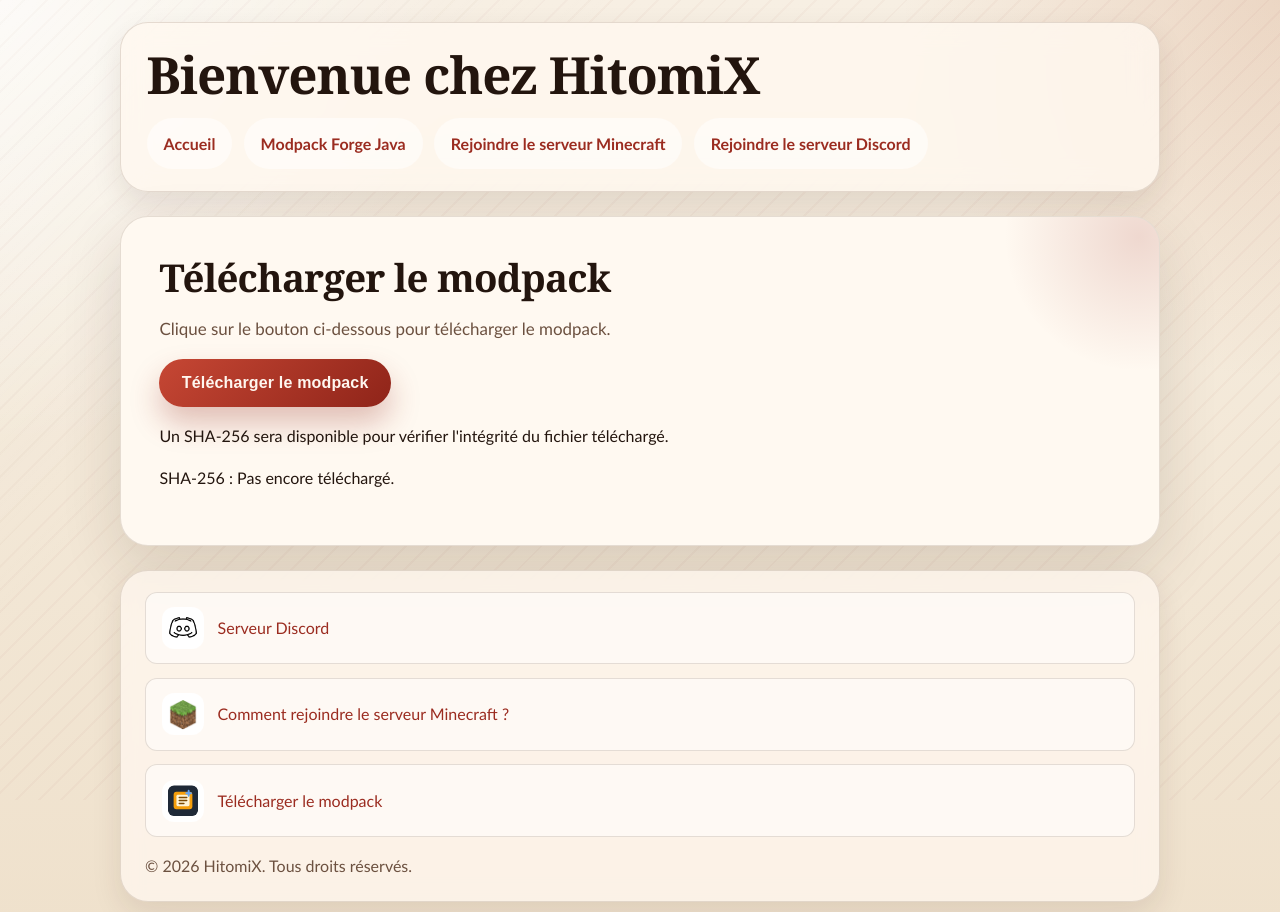
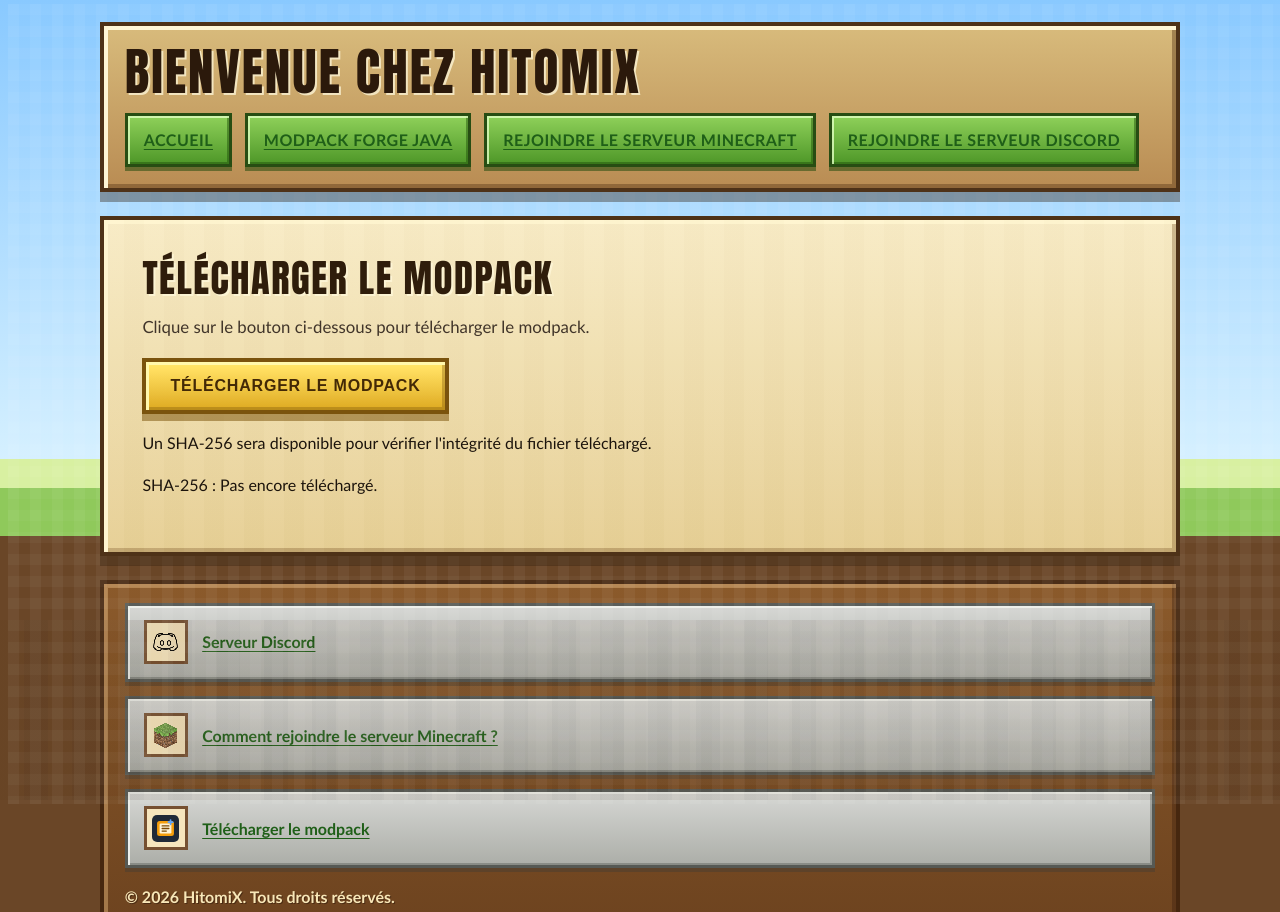
Before and after one commit to Pires-Alexis/hitomix, a plain HTML site: page frontend/pages/modpack.html in a window 1280 px wide. Shown: the top 912 px of the page. Drawn offline with Linux system fonts and the light colour scheme.

Commit message:
style: add minecraft theme and frontend animations

```diff
--- a/frontend/index.css
+++ b/frontend/index.css
@@ -1,21 +1,24 @@
 :root {
-    --bg-top: #f7efe3;
-    --bg-bottom: #efe1cc;
-    --surface: rgba(255, 248, 240, 0.82);
-    --surface-strong: #fff9f1;
-    --surface-soft: rgba(113, 78, 48, 0.1);
-    --text: #23150e;
-    --muted: #6c5140;
-    --accent: #9b2c20;
-    --accent-strong: #7a1e16;
-    --accent-soft: rgba(155, 44, 32, 0.14);
-    --border: rgba(76, 44, 25, 0.14);
-    --shadow: 0 22px 60px rgba(56, 33, 18, 0.14);
-    --shadow-soft: 0 12px 30px rgba(56, 33, 18, 0.1);
-    --radius-xl: 28px;
-    --radius-lg: 18px;
-    --radius-md: 12px;
-    --content-width: 1040px;
+    --sky-top: #89c9ff;
+    --sky-bottom: #d5f0ff;
+    --grass: #63b33d;
+    --grass-dark: #3f8125;
+    --dirt: #8b5a2b;
+    --dirt-dark: #5f3817;
+    --stone: #c6c8c6;
+    --stone-dark: #7a7d78;
+    --wood: #b8824a;
+    --wood-dark: #6f4724;
+    --gold: #f6d04d;
+    --gold-dark: #a16f12;
+    --text: #1c140c;
+    --text-soft: #41352a;
+    --surface: #f2e2b5;
+    --surface-soft: #e2c98f;
+    --panel-shadow: 0 10px 0 rgba(53, 33, 15, 0.38);
+    --pixel-border-light: #fff6d6;
+    --pixel-border-dark: #4e3218;
+    --content-width: 1080px;
 }
 
 *,
@@ -34,12 +37,11 @@
     display: flex;
     flex-direction: column;
     color: var(--text);
-    font-family: "Trebuchet MS", "Avenir Next", "Segoe UI", sans-serif;
+    font-family: "Trebuchet MS", "Verdana", sans-serif;
     line-height: 1.6;
     background:
-        radial-gradient(circle at top left, rgba(255, 255, 255, 0.72), transparent 28%),
-        radial-gradient(circle at top right, rgba(184, 102, 54, 0.18), transparent 24%),
-        linear-gradient(180deg, var(--bg-top), var(--bg-bottom));
+        linear-gradient(180deg, var(--sky-top) 0%, var(--sky-bottom) 48%, #d8f0a1 48%, #d8f0a1 51%, #8fc95b 51%, #8fc95b 56%, #6a4627 56%, #6a4627 100%);
+    overflow-x: hidden;
 }
 
 body::before {
@@ -47,16 +49,27 @@
     position: fixed;
     inset: 0;
     pointer-events: none;
+    opacity: 0.35;
     background:
-        linear-gradient(135deg, rgba(255, 255, 255, 0.2), transparent 30%),
+        linear-gradient(90deg, rgba(255, 255, 255, 0.14) 50%, transparent 50%),
+        linear-gradient(rgba(255, 255, 255, 0.1) 50%, transparent 50%);
+    background-size: 22px 22px;
+    animation: shimmer-grid 10s linear infinite;
+}
+
+body::after {
+    content: "";
+    position: fixed;
+    inset: auto 0 0 0;
+    height: 180px;
+    pointer-events: none;
+    background:
         repeating-linear-gradient(
-            135deg,
-            rgba(122, 30, 22, 0.03) 0,
-            rgba(122, 30, 22, 0.03) 2px,
-            transparent 2px,
-            transparent 16px
+            90deg,
+            rgba(85, 55, 25, 0.28) 0 24px,
+            rgba(54, 35, 16, 0.34) 24px 48px
         );
-    opacity: 0.8;
+    opacity: 0.3;
 }
 
 header,
@@ -66,44 +79,64 @@
     margin: 0 auto;
 }
 
+header,
+main,
+footer,
+section,
+button,
+code,
+header nav a,
+footer nav a {
+    image-rendering: pixelated;
+}
+
 header {
     margin-top: 1.4rem;
-    padding: 1.4rem 1.6rem;
-    border: 1px solid var(--border);
-    border-radius: var(--radius-xl);
-    background: var(--surface);
-    backdrop-filter: blur(14px);
-    box-shadow: var(--shadow-soft);
+    padding: 1.2rem 1.3rem 1.35rem;
+    position: relative;
+    background:
+        linear-gradient(180deg, #d8bb7c, #b98c53);
+    border: 4px solid var(--pixel-border-dark);
+    box-shadow:
+        inset 4px 4px 0 var(--pixel-border-light),
+        inset -4px -4px 0 rgba(87, 54, 23, 0.42),
+        var(--panel-shadow);
+    animation: rise-in 520ms steps(8, end);
 }
 
 h1,
 h2,
 h3 {
     margin: 0;
-    font-family: Georgia, "Times New Roman", serif;
-    line-height: 1.1;
-    letter-spacing: -0.02em;
+    font-family: "Impact", "Trebuchet MS", sans-serif;
+    text-transform: uppercase;
+    letter-spacing: 0.04em;
+    line-height: 1;
+    text-shadow: 2px 2px 0 rgba(255, 248, 219, 0.75);
 }
 
 h1 {
-    font-size: clamp(2.2rem, 4vw, 3.8rem);
     margin-bottom: 1rem;
+    font-size: clamp(2.2rem, 4vw, 3.6rem);
+    color: #2b190b;
 }
 
 h2 {
-    font-size: clamp(1.8rem, 3vw, 2.8rem);
     margin-bottom: 1rem;
+    font-size: clamp(1.8rem, 3vw, 2.6rem);
+    color: #2f1d0b;
 }
 
 h3 {
-    font-size: clamp(1.25rem, 2vw, 1.6rem);
     margin-bottom: 0.7rem;
+    font-size: clamp(1.15rem, 2vw, 1.45rem);
+    color: #3e260e;
 }
 
 p,
 li,
+a,
 button,
-a,
 code {
     font-size: 1rem;
 }
@@ -117,52 +150,66 @@
 header nav ul {
     display: flex;
     flex-wrap: wrap;
-    gap: 0.7rem;
+    gap: 0.8rem;
 }
 
 header nav a {
     display: inline-flex;
     align-items: center;
-    padding: 0.72rem 1rem;
-    border: 1px solid transparent;
-    border-radius: 999px;
-    color: var(--text);
-    background: rgba(255, 255, 255, 0.48);
-    font-weight: 700;
+    justify-content: center;
+    min-height: 50px;
+    padding: 0.7rem 1rem;
+    background: linear-gradient(180deg, #8fd15a, #4e9728);
+    border: 3px solid #274d13;
+    box-shadow:
+        inset 2px 2px 0 rgba(225, 255, 194, 0.8),
+        inset -2px -2px 0 rgba(27, 76, 8, 0.45),
+        0 4px 0 rgba(28, 72, 10, 0.52);
+    color: #0d2608;
+    font-weight: 800;
     text-decoration: none;
-    transition: transform 160ms ease, background-color 160ms ease, border-color 160ms ease, color 160ms ease;
+    text-transform: uppercase;
+    letter-spacing: 0.03em;
+    transition: transform 160ms steps(3, end), filter 160ms linear, box-shadow 160ms steps(3, end);
 }
 
 header nav a:hover,
 header nav a:focus-visible {
-    transform: translateY(-1px);
-    color: var(--accent-strong);
-    background: rgba(255, 255, 255, 0.9);
-    border-color: rgba(155, 44, 32, 0.18);
+    transform: translateY(-3px);
+    filter: brightness(1.05);
+    box-shadow:
+        inset 2px 2px 0 rgba(225, 255, 194, 0.92),
+        inset -2px -2px 0 rgba(27, 76, 8, 0.45),
+        0 7px 0 rgba(28, 72, 10, 0.52);
 }
 
 main {
     margin-top: 1.5rem;
     margin-bottom: 1.5rem;
-    padding: clamp(1.5rem, 3vw, 3rem);
-    border: 1px solid var(--border);
-    border-radius: var(--radius-xl);
-    background: var(--surface-strong);
-    box-shadow: var(--shadow);
+    padding: clamp(1.3rem, 3vw, 2.4rem);
     position: relative;
-    overflow: hidden;
+    background:
+        linear-gradient(180deg, #f8ebc5, #e6cf94);
+    border: 4px solid var(--pixel-border-dark);
+    box-shadow:
+        inset 4px 4px 0 #fff5cf,
+        inset -4px -4px 0 rgba(126, 91, 45, 0.35),
+        var(--panel-shadow);
+    animation: rise-in 700ms steps(10, end);
 }
 
-main::after {
+main::before {
     content: "";
     position: absolute;
-    right: -120px;
-    top: -120px;
-    width: 280px;
-    height: 280px;
-    border-radius: 50%;
-    background: radial-gradient(circle, rgba(155, 44, 32, 0.16), transparent 68%);
+    inset: 0;
     pointer-events: none;
+    background:
+        repeating-linear-gradient(
+            90deg,
+            rgba(255, 255, 255, 0.08) 0 20px,
+            rgba(0, 0, 0, 0.02) 20px 40px
+        );
+    opacity: 0.4;
 }
 
 main > * {
@@ -172,69 +219,111 @@
 
 main > p:first-of-type {
     max-width: 64ch;
-    color: var(--muted);
-    font-size: 1.06rem;
+    color: var(--text-soft);
+    font-size: 1.05rem;
 }
 
 section + section {
-    margin-top: 1.25rem;
+    margin-top: 1rem;
 }
 
 section {
-    padding: 1.25rem 1.3rem;
-    border: 1px solid var(--border);
-    border-radius: var(--radius-lg);
-    background: linear-gradient(180deg, rgba(255, 255, 255, 0.62), rgba(255, 248, 240, 0.92));
+    padding: 1.15rem 1.2rem;
+    background:
+        linear-gradient(180deg, #d6d7d4, #acafab);
+    border: 4px solid #565954;
+    box-shadow:
+        inset 3px 3px 0 #eef0eb,
+        inset -3px -3px 0 rgba(68, 71, 66, 0.34),
+        0 6px 0 rgba(56, 58, 55, 0.35);
+    transition: transform 180ms steps(3, end), box-shadow 180ms steps(3, end);
+}
+
+section:hover {
+    transform: translateY(-2px);
+    box-shadow:
+        inset 3px 3px 0 #eef0eb,
+        inset -3px -3px 0 rgba(68, 71, 66, 0.34),
+        0 8px 0 rgba(56, 58, 55, 0.35);
 }
 
 a:link,
 a:visited {
-    color: var(--accent);
+    color: #1f5f18;
+    font-weight: 700;
+    text-decoration: underline;
     text-decoration-thickness: 0.08em;
-    text-underline-offset: 0.16em;
+    text-underline-offset: 0.18em;
+    transition: color 120ms linear, text-shadow 120ms linear;
 }
 
 a:hover,
 a:focus-visible {
-    color: var(--accent-strong);
+    color: #9a5d00;
+    text-shadow: 0 0 12px rgba(246, 208, 77, 0.35);
 }
 
 button {
     appearance: none;
-    border: 0;
-    border-radius: 999px;
-    padding: 0.95rem 1.4rem;
-    background: linear-gradient(135deg, #c64734, #8f2419);
-    color: #fff7f0;
-    font-weight: 800;
-    letter-spacing: 0.01em;
+    min-height: 56px;
+    padding: 0.95rem 1.5rem;
+    border: 4px solid #76510d;
+    background:
+        linear-gradient(180deg, #ffe269, #d7a520);
+    color: #412806;
+    font-weight: 900;
+    text-transform: uppercase;
+    letter-spacing: 0.05em;
     cursor: pointer;
-    box-shadow: 0 16px 30px rgba(143, 36, 25, 0.28);
-    transition: transform 160ms ease, box-shadow 160ms ease, filter 160ms ease;
+    box-shadow:
+        inset 3px 3px 0 #fff1a7,
+        inset -3px -3px 0 rgba(119, 82, 11, 0.35),
+        0 7px 0 rgba(119, 82, 11, 0.52);
+    transition:
+        transform 160ms steps(3, end),
+        filter 160ms linear,
+        box-shadow 160ms steps(3, end);
+    animation: pulse-idle 2.8s steps(10, end) infinite;
 }
 
 button:hover,
 button:focus-visible {
-    transform: translateY(-2px);
-    box-shadow: 0 20px 36px rgba(143, 36, 25, 0.32);
-    filter: saturate(1.05);
+    transform: translateY(-3px) scale(1.01);
+    filter: brightness(1.06);
+    box-shadow:
+        inset 3px 3px 0 #fff1a7,
+        inset -3px -3px 0 rgba(119, 82, 11, 0.35),
+        0 10px 0 rgba(119, 82, 11, 0.52);
+}
+
+button:active {
+    transform: translateY(2px);
+    box-shadow:
+        inset 3px 3px 0 #fff1a7,
+        inset -3px -3px 0 rgba(119, 82, 11, 0.35),
+        0 3px 0 rgba(119, 82, 11, 0.52);
 }
 
 button:disabled {
     cursor: wait;
-    opacity: 0.72;
+    opacity: 0.8;
+    animation: none;
     transform: none;
-    box-shadow: none;
+    box-shadow:
+        inset 3px 3px 0 rgba(255, 241, 167, 0.5),
+        inset -3px -3px 0 rgba(119, 82, 11, 0.2),
+        0 3px 0 rgba(119, 82, 11, 0.28);
 }
 
 code {
     display: inline-block;
-    padding: 0.35rem 0.6rem;
-    border-radius: 999px;
-    background: var(--surface-soft);
-    color: var(--accent-strong);
-    font-family: "Consolas", "SFMono-Regular", monospace;
+    padding: 0.45rem 0.72rem;
+    background: #4d2d13;
+    border: 3px solid #241208;
+    color: #f7e8b6;
+    font-family: "Consolas", "Courier New", monospace;
     font-weight: 700;
+    box-shadow: inset 2px 2px 0 rgba(255, 234, 187, 0.12);
 }
 
 #sha256 {
@@ -243,74 +332,112 @@
 
 footer {
     margin-bottom: 1.5rem;
-    padding: 1.3rem 1.5rem 1.4rem;
-    border: 1px solid var(--border);
-    border-radius: var(--radius-xl);
-    background: rgba(255, 248, 240, 0.76);
-    backdrop-filter: blur(10px);
-    box-shadow: var(--shadow-soft);
+    padding: 1.2rem 1.3rem;
+    background:
+        linear-gradient(180deg, #8b5a2b, #6d431f);
+    border: 4px solid #46270f;
+    box-shadow:
+        inset 4px 4px 0 rgba(240, 196, 136, 0.4),
+        inset -4px -4px 0 rgba(67, 37, 17, 0.45),
+        var(--panel-shadow);
+    animation: rise-in 860ms steps(12, end);
 }
 
 footer nav ul {
     display: grid;
-    gap: 0.85rem;
+    gap: 0.9rem;
     margin-bottom: 1rem;
 }
 
 footer nav a {
     display: flex;
     align-items: center;
-    gap: 0.85rem;
+    gap: 0.9rem;
     padding: 0.9rem 1rem;
-    border: 1px solid var(--border);
-    border-radius: var(--radius-md);
-    background: rgba(255, 255, 255, 0.52);
-    color: var(--text);
+    background: linear-gradient(180deg, #d6d7d4, #acaea8);
+    border: 3px solid #565954;
+    box-shadow:
+        inset 2px 2px 0 #eef0eb,
+        inset -2px -2px 0 rgba(68, 71, 66, 0.34),
+        0 4px 0 rgba(56, 58, 55, 0.35);
+    color: #2a190c;
     text-decoration: none;
-    transition: background-color 160ms ease, transform 160ms ease, border-color 160ms ease;
+    transition: transform 160ms steps(3, end), box-shadow 160ms steps(3, end), filter 160ms linear;
 }
 
 footer nav a:hover,
 footer nav a:focus-visible {
-    transform: translateX(2px);
-    background: rgba(255, 255, 255, 0.92);
-    border-color: rgba(155, 44, 32, 0.22);
+    transform: translateX(4px);
+    filter: brightness(1.03);
+    box-shadow:
+        inset 2px 2px 0 #eef0eb,
+        inset -2px -2px 0 rgba(68, 71, 66, 0.34),
+        0 6px 0 rgba(56, 58, 55, 0.35);
 }
 
 footer nav img {
-    width: 42px;
-    height: 42px;
+    width: 44px;
+    height: 44px;
+    flex: 0 0 44px;
     object-fit: contain;
-    flex: 0 0 42px;
     padding: 0.35rem;
-    border-radius: 12px;
-    background: rgba(255, 255, 255, 0.88);
+    background: #f6e5bd;
+    border: 3px solid #765031;
 }
 
 footer p {
     margin: 0;
-    color: var(--muted);
+    color: #f8e7b8;
+    font-weight: 700;
+    text-shadow: 1px 1px 0 rgba(56, 31, 12, 0.65);
+}
+
+@keyframes rise-in {
+    0% {
+        opacity: 0;
+        transform: translateY(26px);
+    }
+
+    100% {
+        opacity: 1;
+        transform: translateY(0);
+    }
+}
+
+@keyframes pulse-idle {
+    0%,
+    100% {
+        filter: brightness(1);
+    }
+
+    50% {
+        filter: brightness(1.06);
+    }
+}
+
+@keyframes shimmer-grid {
+    0% {
+        transform: translate3d(0, 0, 0);
+    }
+
+    50% {
+        transform: translate3d(8px, 4px, 0);
+    }
+
+    100% {
+        transform: translate3d(0, 0, 0);
+    }
 }
 
 @media (max-width: 720px) {
-    body {
-        line-height: 1.55;
-    }
-
     header,
     main,
     footer {
         width: min(calc(100% - 1rem), var(--content-width));
     }
 
-    header,
-    main,
-    footer {
-        border-radius: 22px;
-    }
-
     header {
-        padding: 1.1rem;
+        padding: 1rem;
     }
 
     header nav ul {
@@ -319,18 +446,14 @@
 
     header nav a {
         width: 100%;
-        justify-content: center;
     }
 
-    main {
-        padding: 1.2rem;
+    main,
+    footer {
+        padding: 1rem;
     }
 
     section {
-        padding: 1rem;
-    }
-
-    footer {
         padding: 1rem;
     }
 }
@@ -343,7 +466,7 @@
     *,
     *::before,
     *::after {
+        animation: none !important;
         transition: none !important;
-        animation: none !important;
     }
 }
```
